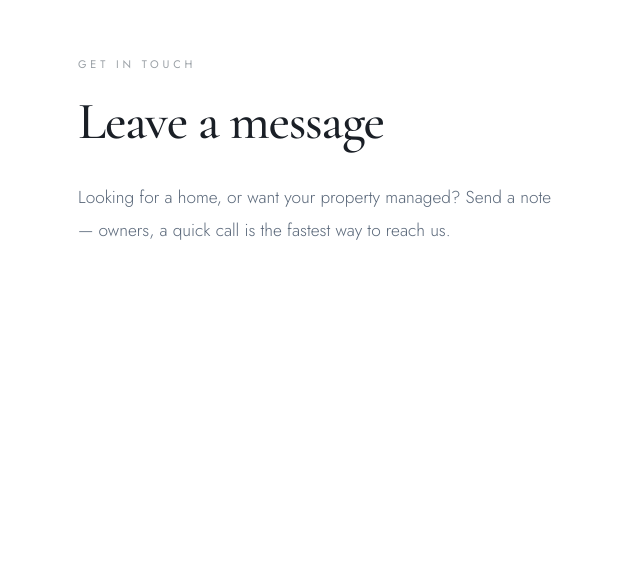
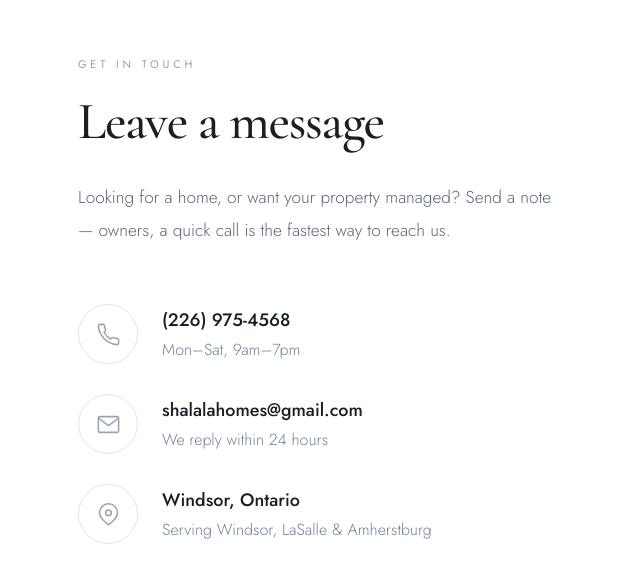
Before and after one commit to Muzzznah/Shalala-Homes, an Angular app: page / in a window 1280 px wide. Shown: the part 2813-3396 px from the top of the page, without its empty margins (0-640 px from the left). Before the commit the page ends 3258 px from the top, so only its background shows below. Built offline with nearby package versions, Linux system fonts and the light colour scheme.

Commit message:
complete contact detail part, now the first column completed

```diff
--- a/src/app/components/contact/contact.html
+++ b/src/app/components/contact/contact.html
@@ -10,6 +10,26 @@
           Looking for a home, or want your property managed? Send a note — owners, a quick call is the fastest way to reach us.
         </p>
 
+        <div class="contact__details">
+          <div class="contact-detail">
+            <div class="contact-detail__icon">
+              <svg viewBox="0 0 24 24"><path d="M21 16.9v2.6a1.5 1.5 0 0 1-1.6 1.5A18.2 18.2 0 0 1 3 4.6 1.5 1.5 0 0 1 4.5 3H7a1.5 1.5 0 0 1 1.5 1.3c.1 1.1.4 2.2.8 3.2a1.5 1.5 0 0 1-.3 1.6L8 10a14.3 14.3 0 0 0 6 6l.9-.9a1.5 1.5 0 0 1 1.6-.3c1 .4 2.1.7 3.2.8a1.5 1.5 0 0 1 1.3 1.3Z"/></svg>
+            </div>
+            <div><a class="contact-detail__title" href="tel:+12269754568">(226) 975-4568</a><p>Mon–Sat, 9am–7pm</p></div>
+          </div>
+          <div class="contact-detail">
+            <div class="contact-detail__icon">
+              <svg viewBox="0 0 24 24"><rect x="3" y="5" width="18" height="14" rx="1.5"/><path d="m4 7 8 6 8-6"/></svg>
+            </div>
+            <div><a class="contact-detail__title" href="mailto:shalalahomes@gmail.com">shalalahomes&#64;gmail.com</a><p>We reply within 24 hours</p></div>
+          </div>
+          <div class="contact-detail">
+            <div class="contact-detail__icon">
+              <svg viewBox="0 0 24 24"><path d="M20 10.5c0 5.3-8 10.5-8 10.5S4 15.8 4 10.5a8 8 0 1 1 16 0Z"/><circle cx="12" cy="10.5" r="2.5"/></svg>
+            </div>
+            <div><strong class="contact-detail__title">Windsor, Ontario</strong><p>Serving Windsor, LaSalle &amp; Amherstburg</p></div>
+          </div>
+        </div>
       </div>
     </div>
   </div>
--- a/src/app/components/contact/contact.scss
+++ b/src/app/components/contact/contact.scss
@@ -35,6 +35,11 @@
     line-height: 1.9;
   }
 
+  &__details {
+    display: grid;
+    gap: 30px;
+  }
+
   h2 {
     margin: 0;
     font-family: var(--font-serif);
@@ -43,7 +48,47 @@
     letter-spacing: -.025em;
     line-height: 1.05;
   }
+  .contact-detail {
+    display: grid;
+    grid-template-columns: 62px 1fr;
+    align-items: center;
+    gap: 22px;
 
+    &__icon {
+      display: grid;
+      width: 60px;
+      height: 60px;
+      place-items: center;
+      border: 1px solid var(--line);
+      border-radius: 50%;
+      color: #9aa4ae;
+
+      svg {
+        width: 27px;
+        height: 27px;
+        fill: none;
+        stroke: currentColor;
+        stroke-linecap: round;
+        stroke-linejoin: round;
+        stroke-width: 1.35;
+      }
+    }
+
+    &__title {
+      display: block;
+      color: var(--ink);
+      font-size: 18px;
+      font-weight: 500;
+      line-height: 1.35;
+    }
+
+    p {
+      margin: 5px 0 0;
+      color: #718096;
+      font-size: 16px;
+      line-height: 1.45;
+    }
+  }
 
 
 }
```
